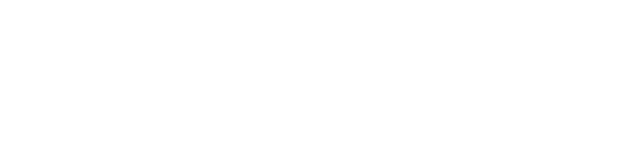
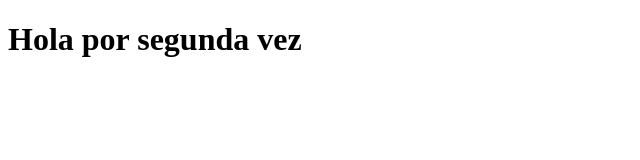
Before and after one commit to uziel100/proyectoGit, a plain HTML site: page index.html in a window 1280 px wide. Shown: the whole page, without its empty margins (0-640 px from the left). Drawn offline with Linux system fonts and the light colour scheme.

Commit message:
Version 0.0.2

```diff
--- a/index.html
+++ b/index.html
@@ -7,6 +7,6 @@
     <title>Hola desde GIT</title>
 </head>
 <body>
-
+    <h1>Hola por segunda vez</h1>
 </body>
 </html>
```
